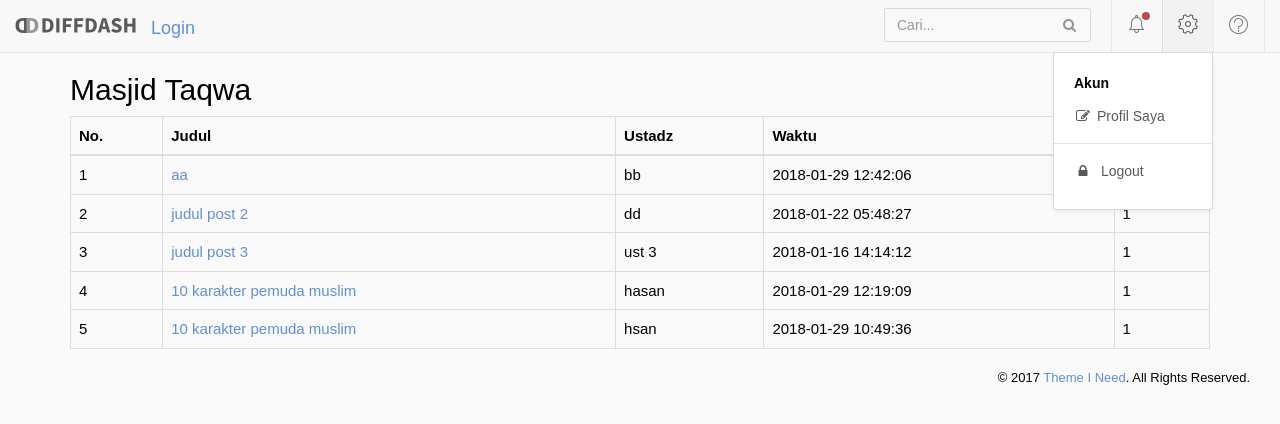
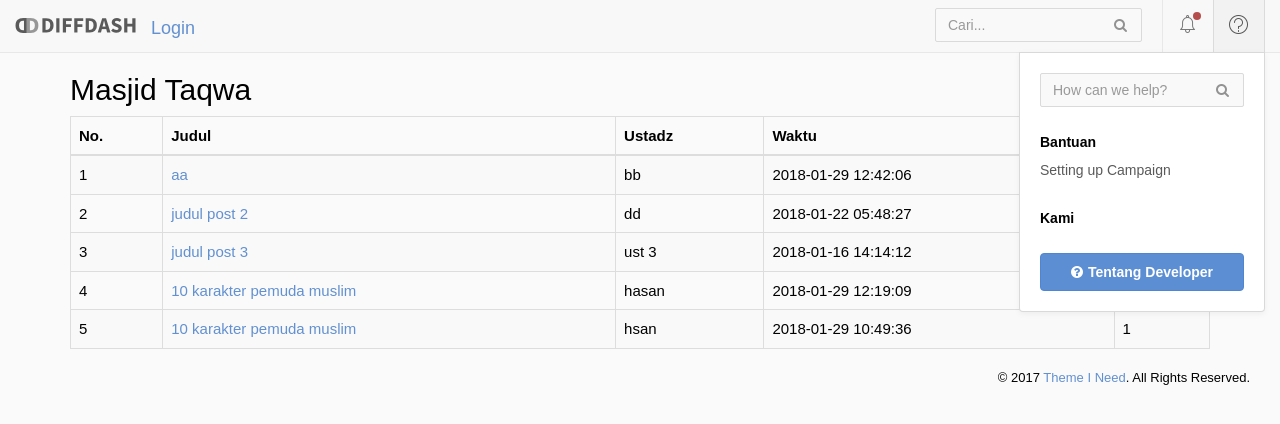
Before and after one commit to fahrul98/cms-masjid, a CodeIgniter app: page /database/index.php/beranda/index in a window 1280 px wide, after a click that opens the changed part. Shown: the top 424 px of the page. Run offline with CodeIgniter, Linux system fonts and the light colour scheme; data comes from the database, SQL or seed files in the repository; some libraries are stand-ins or nearby versions.

Commit message:
c51 merge

```diff
--- a/application/controllers/Beranda.php
+++ b/application/controllers/Beranda.php
@@ -174,6 +174,28 @@ method-method halaman pengunjung
 		$this->load->view('core/footer',$data);
 	}
 
+	public function bantuan(){
+		$this->load->model('mjkegiatan');
+		$data['mode'] = "pengunjung";
+		$data['page'] = "Bantuan";
+		$data['jadwalk'] = $this->mjkegiatan->tampiljkegiatan()->result();
+
+		$this->load->view('core/core',$data);
+		$this->load->view('vpengunjung',$data);
+		$this->load->view('core/footer',$data);
+	}
+
+	public function tentang(){
+		$this->load->model('mjkegiatan');
+		$data['mode'] = "pengunjung";
+		$data['page'] = "Tentang";
+		$data['jadwalk'] = $this->mjkegiatan->tampiljkegiatan()->result();
+
+		$this->load->view('core/core',$data);
+		$this->load->view('vpengunjung',$data);
+		$this->load->view('core/footer',$data);
+	}
+
 	public function mmm(){
 		// $this->load->model('mustadz');
 		$data['mode'] = "pengunjung";
--- a/application/views/core/footer.php
+++ b/application/views/core/footer.php
@@ -35,7 +35,8 @@ defined('BASEPATH') OR exit('No direct script access allowed');
 
 <?php
 //jika menulis post
-if($page=="Tulis Postingan"||$page=="Ubah Postingan"){?>
+if($page=="Tulis Postingan"||$page=="Ubah Postingan"){
+  ?>
 
 <script src="<?php echo base_url('assets/vendor/summernote/summernote.min.js');?>"></script>
 <script src="<?php echo base_url('assets/vendor/markdown/markdown.js');?>"></script>
@@ -66,3 +67,10 @@ $(function() {
 });
 </script>
 <?php } ?>
+
+<?php
+//jika menulis post
+if($page=="Tambah Kegiatan"||$page=="Ubah Kegiatan"){?>
+
+<script src="<?php echo base_url('assets/vendor/bootstrap-datepicker/js/bootstrap-datepicker.min.js');?>"></script>
+<?php } ?>
--- a/application/views/core/head-html.php
+++ b/application/views/core/head-html.php
@@ -46,6 +46,10 @@ defined('BASEPATH') OR exit('No direct script access allowed');
 <link rel="stylesheet" href="<?php echo base_url('assets/vendor/summernote/summernote.css'); ?>">
 <link rel="stylesheet" href="<?php echo base_url('assets/vendor/bootstrap-markdown/bootstrap-markdown.min.css'); ?>">
 <?} ?>
+
+<?php if($page=="Tambah Kegiatan"||$page=="Ubah Kegiatan"){?>
+  <link rel="stylesheet" href="<?php echo base_url('assets/vendor/bootstrap-datepicker/css/bootstrap-datepicker3.min.css'); ?>">
+<?} ?>
 <link rel="stylesheet" href="<?php echo base_url('assets/css/main.css');?>">
 <!-- GOOGLE FONTS -->
 <!-- <link href="https://fonts.googleapis.com/css?family=Source+Sans+Pro:300,400,600,700" rel="stylesheet"> -->
--- a/application/views/core/navbar.php
+++ b/application/views/core/navbar.php
@@ -15,7 +15,7 @@ defined('BASEPATH') OR exit('No direct script access allowed');
 <div id="wrapper">
 <?php
   //jika $mode di controller ada dan halaman bukan hal.instalasi , maka muncul navbar utk pengunjung
-  if ($page!='Instalasi'&&!$this->session->userdata('username')&&!$this->session->userdata('userpass')) {
+  if ($page!='Instalasi'&&isset($mode)) {
 ?>
 
 <!-- NAVBAR -->
@@ -59,9 +59,7 @@ defined('BASEPATH') OR exit('No direct script access allowed');
                   <i class="lnr lnr-alarm"></i>
                   <span class="notification-dot"></span>
                 </a>
-
                 <!-- notif -->
-
                 <ul class="dropdown-menu notifications">
                   <li class="header"><strong>x notifikasi baru</strong></li>
                   <li>
@@ -80,6 +78,7 @@ defined('BASEPATH') OR exit('No direct script access allowed');
                   <li class="footer"><a href="#" class="more">See all notifications</a></li>
                 </ul>
               </li>
+              <?php if ($this->session->userdata('username') and $this->session->userdata('userpass')){ ?>
                 <li class="dropdown">
                   <a href="#" class="dropdown-toggle icon-menu" data-toggle="dropdown">
                     <i class="lnr lnr-cog"></i>
@@ -91,6 +90,7 @@ defined('BASEPATH') OR exit('No direct script access allowed');
                     <li><a href="<?php echo base_url('admin/logout')?>"><i class="fa fa-fw fa-lock"></i> <span>Logout</span></a></li>
                   </ul>
                 </li>
+              <?php } ?>
               <li class="dropdown">
                 <a href="#" class="dropdown-toggle icon-menu" data-toggle="dropdown">
                   <i class="lnr lnr-question-circle"></i>
@@ -103,20 +103,10 @@ defined('BASEPATH') OR exit('No direct script access allowed');
                     </form>
                   </li>
                   <li class="menu-heading">Bantuan</li>
-                  <li><a href="#">Setting up Campaign</a></li>
-                  <li><a href="#">Understanding Website Analytics</a></li>
-                  <li><a href="#">Boost Your Sales</a></li>
-                  <li><a href="#">Knowing Your Audience</a></li>
-                  <li class="menu-heading">ACCOUNT</li>
-                  <li><a href="#">Change Password</a></li>
-                  <li><a href="#">Privacy &amp; Security</a></li>
-                  <li><a href="#">Membership</a></li>
-                  <li class="menu-heading">BILLING</li>
-                  <li><a href="#">Setup Payment</a></li>
-                  <li><a href="#">Auto-Renewal Program</a></li>
-                  <li><a href="#">Cancellation</a></li>
+                    <li><a href="<?php echo base_url('beranda/bantuan');?>">Setting up Campaign</a></li>
+                    <li class="menu-heading">Kami</li>
                   <li class="menu-button">
-                    <a href="#" class="btn btn-primary"><i class="fa fa-question-circle"></i> HELP CENTER</a>
+                    <a href="<?php echo base_url('beranda/tentang');?>" class="btn btn-primary"><i class="fa fa-question-circle"></i>Tentang Developer</a>
                   </li>
                 </ul>
               </li>
--- a/application/views/vpengunjung.php
+++ b/application/views/vpengunjung.php
@@ -51,7 +51,7 @@ $n = 1;
 		<?php if (isset($mode)) {
 		echo $mode;
 	} ?></h3></h2>
-	<table class="table  table-bordered table-striped table-hover">
+	<table class="table table-bordered table-striped table-hover">
 		<thead>
 			<th>No.</th>
 			<th>Judul</th>
@@ -218,5 +218,11 @@ $n = 1;
 			}
 			 ?>
 		</table>
+<?php } else if ($page=="Bantuan") {?>
+	<h2><?php echo $page;?><h3><?php echo $mode; ?></h3></h2>
+
+<?php }else if ($page=="Tentang") {?>
+	<h2><?php echo $page;?><h3><?php echo $mode; ?></h3></h2>
+
 <?php }?>
 </div>
```
Also changed, not shown: application/views/vjkegiatan.php (+14 -5 lines). Lines whose indentation alone changed are shown as unchanged.
